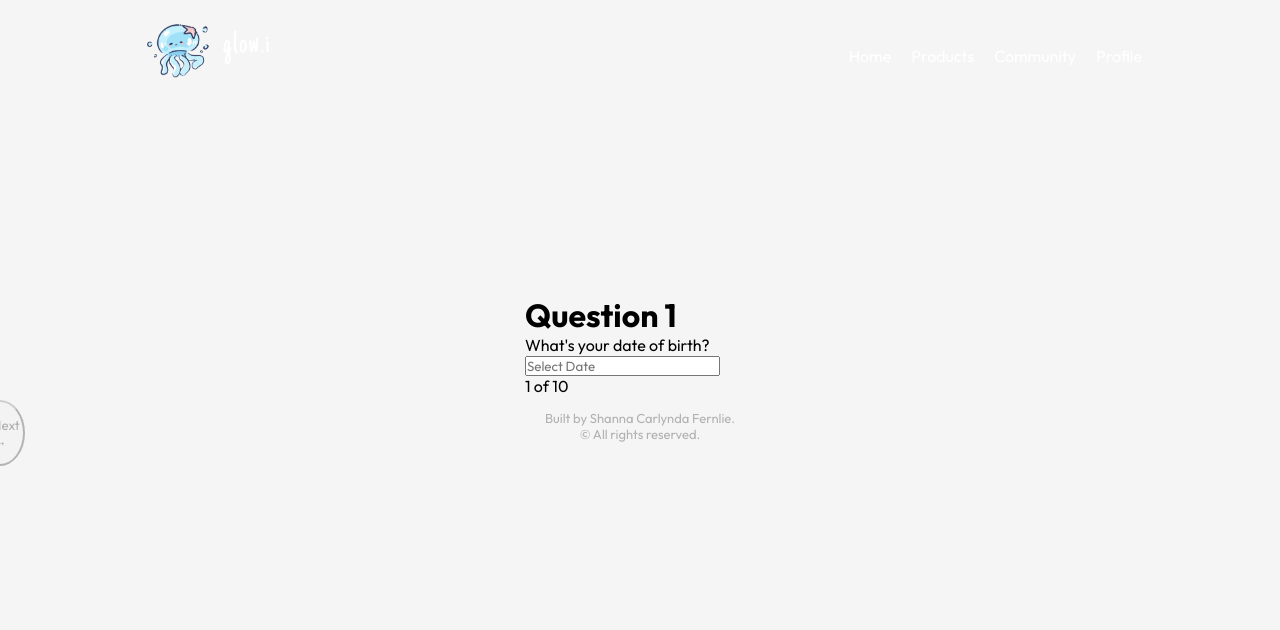
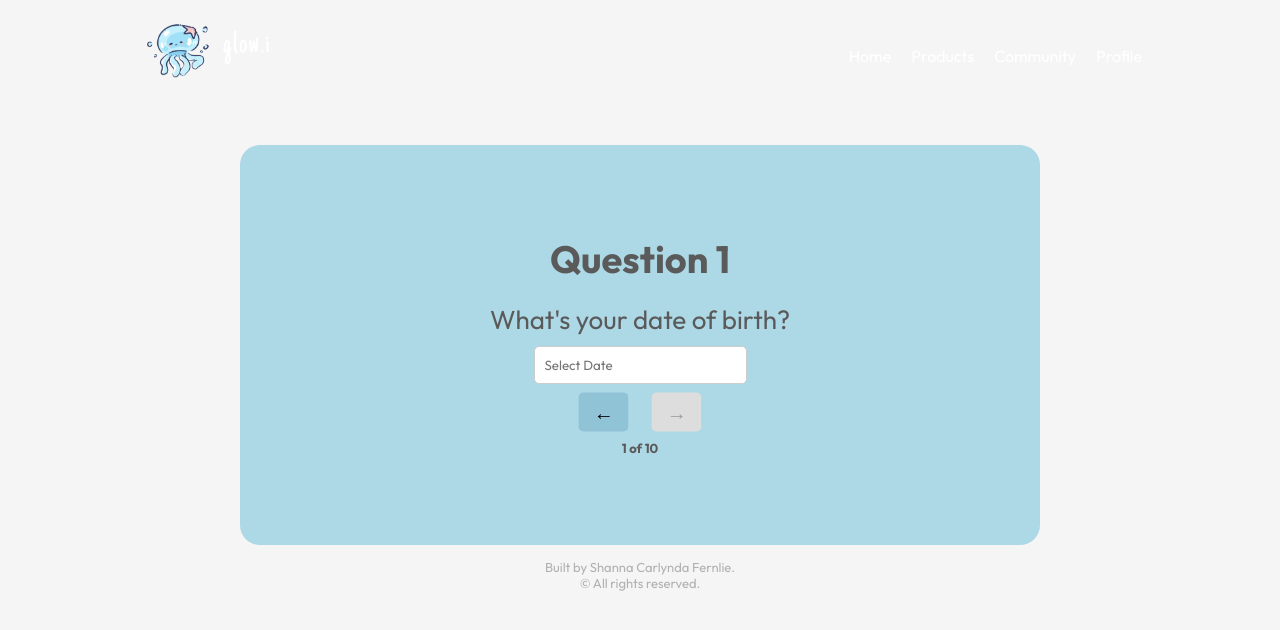
Before and after one commit to shanna-21/Glow.iWeb, a React (Vite) app: page /quiz in a window 1280 px wide. Shown: the top 630 px of the page. Built offline with nearby package versions, Linux system fonts and the light colour scheme.

Commit message:
feat: styling quiz form

```diff
--- a/src/components/Pages/Products/Products.jsx
+++ b/src/components/Pages/Products/Products.jsx
@@ -1,7 +1,7 @@
 import React from "react";
 import "./Products.css";
 import {useNavigate} from "react-router-dom";
-
+import mascot from "../../../assets/mascot-1.png";
 const Products = () => {
   const navigate = useNavigate();
 
@@ -15,7 +15,7 @@ const Products = () => {
           <h1>Hi, Tiffany!</h1>
           <p>You're almost there!</p>
           <img
-            src="https://path-to-your-jellyfish-image.png"
+            src={mascot}
             alt="Jellyfish Icon"
             className="jellyfish-icon-form"
           />
--- a/src/components/Pages/Products/Quiz.css
+++ b/src/components/Pages/Products/Quiz.css
@@ -1,27 +1,51 @@
 body {
   font-family: "Arial", sans-serif;
-  background-color: #e0f7ff;
   margin: 0;
   padding: 0;
 }
 
 .quiz-container {
+  display: flex;
+  flex-direction: column;
+  justify-content: center;
+  align-items: center;
   text-align: center;
+  min-height: 50vh;
+  width: 100vh;
+  background-color: #add8e6;
+  border-radius: 20px;
   padding: 50px;
 }
 
 .quiz-container h1 {
-  font-size: 28px;
-  color: #3a3a3a;
+  display: flex;
+  flex-direction: column;
+  font-size: 38px;
+  margin-bottom: 20px;
+  color: #5a5a5a;
 }
 
 .quiz-container p {
-  font-size: 16px;
+  font-size: 26px;
   color: #5a5a5a;
+  margin-bottom: 10px;
+}
+.quiz-container h6 {
+  font-size: 13px;
+  color: #5a5a5a;
+}
+
+.quiz-container img {
+  width: 150px;
+  height: auto;
+  margin: 20px 0;
 }
 
 .gender-options {
   margin: 20px 0;
+  display: flex;
+  flex-direction: column;
+  align-items: center;
 }
 
 .gender-btn {
@@ -29,7 +53,8 @@ body {
   border: 2px solid #add8e6;
   border-radius: 25px;
   padding: 10px 40px;
-  margin: 10px;
+
+  margin-bottom: 20px;
   font-size: 16px;
   cursor: pointer;
 }
@@ -43,84 +68,91 @@ body {
   background-color: #d2e9f7;
 }
 
-.quiz-navigation {
-  margin-top: 20px;
-}
-
-.back-btn,
-.next-btn {
-  background-color: #add8e6;
-  color: white;
-  padding: 10px 20px;
-  font-size: 16px;
-  border: none;
-  border-radius: 10px;
-  cursor: pointer;
-  margin: 5px;
-}
-
-.back-btn:hover,
-.next-btn:hover {
-  background-color: #91c3d6;
-}
-
-.next-btn:disabled {
-  background-color: #cccccc;
-  cursor: not-allowed;
-}
-
-.quiz-container {
-  display: flex;
-  flex-direction: column;
-  align-items: center;
-  text-align: center;
-}
-
-.gender-btn,
-.concern-btn,
-.eye-concern-btn,
-.skin-type-btn,
-.allergy-btn,
-.next-btn,
-.back-btn {
-  padding: 10px;
-  margin: 5px;
-  border: 1px solid #ccc;
-  border-radius: 5px;
-  cursor: pointer;
-}
-
 .gender-btn.selected,
 .concern-btn.selected,
 .eye-concern-btn.selected,
 .skin-type-btn.selected,
+.skin-senstive-btn.selected,
 .allergy-btn.selected {
-  background-color: #4caf50;
+  background-color: #4a97c6;
   color: white;
+  flex-direction: column;
+  align-items: center;
 }
 
-.next-btn {
-  background-color: #f9a825;
-  color: white;
-  margin-top: 20px;
+.datepicker-input {
+  padding: 10px;
+  border: 1px solid #ccc;
+  border-radius: 5px;
 }
-
-.next-btn:disabled {
-  background-color: #ccc;
+.allergy-input input {
+  padding: 10px;
+  border: 1px solid #ccc;
+  border-radius: 5px;
 }
-
-.next-btn:enabled:hover {
-  background-color: #ffcc00;
-}
-
 .email-input {
   padding: 10px;
   border: 1px solid #ccc;
   border-radius: 5px;
 }
 
-.quiz-navigation {
+.back-btn {
   display: flex;
-  justify-content: center;
-  margin-top: 20px;
+  align-items: center;
+  text-align: center;
+  background-color: #02222d;
+  color: white;
+  margin-top: 80px;
+  margin-right: 500px;
+  padding: 10px 40px;
+  font-size: 16px;
+  border: none;
+  border-radius: 10px;
+  cursor: pointer;
 }
+
+.next-button {
+  background-color: #91c3d6;
+  width: fit-content;
+  scale: 150%;
+  padding-left: 10px;
+  padding-right: 10px;
+  padding-top: 5px;
+  padding-bottom: 5px;
+  border: #91c3d6;
+  border-radius: 10%;
+}
+
+.back-button {
+  background-color: #91c3d6;
+  scale: 150%;
+  font-weight: 700;
+  width: fit-content;
+  padding-left: 10px;
+  padding-right: 10px;
+  padding-top: 5px;
+  padding-bottom: 5px;
+  border: #91c3d6;
+  border-radius: 10%;
+  margin-right: 40px;
+}
+.container-bottom-form-quiz {
+  padding-top: 15px;
+  padding-bottom: 15px;
+  display: flex;
+  flex-direction: row;
+  justify-content: space-around;
+}
+
+.back-button:hover {
+  background-color: #7ea9ba;
+}
+
+.next-button:hover {
+  background-color: #7ea9ba;
+}
+
+.next-button:disabled {
+  background-color: #dddddd;
+  cursor: not-allowed;
+}
--- a/src/components/Pages/Products/Quiz.jsx
+++ b/src/components/Pages/Products/Quiz.jsx
@@ -1,6 +1,8 @@
 import React, {useState} from "react";
 import DatePicker from "react-datepicker";
 import "react-datepicker/dist/react-datepicker.css";
+import "./Quiz.css";
+import successmascot from "../../../assets/mascot-2.png";
 
 function Quiz() {
   const [currentQuestion, setCurrentQuestion] = useState(1);
@@ -100,6 +102,7 @@ function Quiz() {
         <>
           <p>What's your date of birth?</p>
           <DatePicker
+            className="datepicker-input"
             selected={selectedDate}
             onChange={(date) => setSelectedDate(date)}
             dateFormat="MMMM d, yyyy"
@@ -134,7 +137,7 @@ function Quiz() {
 
       {currentQuestion === 3 && (
         <>
-          <p>What kind of skincare routine are you looking for, Tiffany?</p>
+          <p>What kind of skincare routine are you looking for?</p>
           <div className="gender-options">
             <button
               className={`gender-btn ${
@@ -194,7 +197,7 @@ function Quiz() {
             ].map((concern) => (
               <button
                 key={concern}
-                className={`concern-btn ${
+                className={`gender-btn ${
                   skincareConcern.includes(concern) ? "selected" : ""
                 }`}
                 onClick={() => handleSkincareConcern(concern)}
@@ -219,7 +222,7 @@ function Quiz() {
             ].map((concern) => (
               <button
                 key={concern}
-                className={`eye-concern-btn ${
+                className={`gender-btn ${
                   eyeAreaConcern === concern ? "selected" : ""
                 }`}
                 onClick={() => setEyeAreaConcern(concern)}
@@ -239,7 +242,7 @@ function Quiz() {
               (type) => (
                 <button
                   key={type}
-                  className={`skin-type-btn ${
+                  className={`gender-btn ${
                     skinType === type ? "selected" : ""
                   }`}
                   onClick={() => setSkinType(type)}
@@ -253,37 +256,47 @@ function Quiz() {
       )}
       {currentQuestion === 7 && (
         <>
-          <p>Is your skin sensitive, Anthony?</p>
+          <p>Is your skin sensitive?</p>
           <div className="skin-senstive-options">
-            {["Yes", "No", "A Little"].map((answer) => (
-              <button
-                key={answer}
-                className={`skin-senstive-btn ${
-                  skinSensitive === answer ? "selected" : ""
-                }`}
-                onClick={() => setSkinSensitive(answer)}
-              >
-                {answer}
-              </button>
-            ))}
+            <button
+              className={`gender-btn ${
+                skinSensitive === "Yes" ? "selected" : ""
+              }`}
+              onClick={() => setSkinSensitive("Yes")}
+            >
+              Yes
+            </button>
+            <button
+              className={`gender-btn ${
+                skinSensitive === "No" ? "selected" : ""
+              }`}
+              onClick={() => setSkinSensitive("No")}
+            >
+              No
+            </button>
+            <button
+              className={`gender-btn ${
+                skinSensitive === "A Little" ? "selected" : ""
+              }`}
+              onClick={() => setSkinSensitive("No")}
+            >
+              A Little
+            </button>
           </div>
         </>
       )}
-
       {currentQuestion === 8 && (
         <>
           <p>Do you have any allergy?</p>
           <div className="allergy-options">
             <button
-              className={`allergy-btn ${
-                hasAllergy === "Yes" ? "selected" : ""
-              }`}
+              className={`gender-btn ${hasAllergy === "Yes" ? "selected" : ""}`}
               onClick={() => setHasAllergy("Yes")}
             >
               Yes
             </button>
             <button
-              className={`allergy-btn ${hasAllergy === "No" ? "selected" : ""}`}
+              className={`gender-btn ${hasAllergy === "No" ? "selected" : ""}`}
               onClick={() => setHasAllergy("No")}
             >
               No
@@ -302,21 +315,6 @@ function Quiz() {
         </>
       )}
 
-      <div className="quiz-navigation">
-        {currentQuestion > 1 && (
-          <button className="back-btn" onClick={handleBack}>
-            &#8592; Back
-          </button>
-        )}
-        <button
-          className="next-btn"
-          onClick={handleNext}
-          disabled={!isNextEnabled()}
-        >
-          Next &#8594;
-        </button>
-      </div>
-
       {currentQuestion === 9 && (
         <>
           <p>Would you like your skincare routine sent to your email?</p>
@@ -333,11 +331,22 @@ function Quiz() {
       {currentQuestion === 10 && (
         <>
           <h2>You’re all set!</h2>
-          <img src="https://your-image-link.com/jellyfish.png" alt="Success" />
+          <img src={successmascot} alt="Success" />
         </>
       )}
-
-      <p>{currentQuestion} of 10</p>
+      <div className="container-bottom-form-quiz">
+        <button className="back-button" onClick={handleBack}>
+          &#8592;
+        </button>
+        <button
+          className="next-button"
+          onClick={handleNext}
+          disabled={!isNextEnabled()}
+        >
+          &#8594;
+        </button>
+      </div>
+      <h6>{currentQuestion} of 10</h6>
     </div>
   );
 }
--- a/src/components/Pages/Products/QuizData.jsx
+++ b/src/components/Pages/Products/QuizData.jsx
@@ -1,11 +1,11 @@
-import express, { json } from "express";
+import express, {json} from "express";
 const app = express();
 app.use(json());
 
 app.post("/api/submit", (req, res) => {
   const data = req.body;
   console.log("Received data:", data);
-  res.status(200).json({ message: "Data received", data });
+  res.status(200).json({message: "Data received", data});
 });
 
 app.listen(3000, () => {
```
Also changed, not shown: src/assets/mascot-1.png (added), src/assets/mascot-2.png (added).
